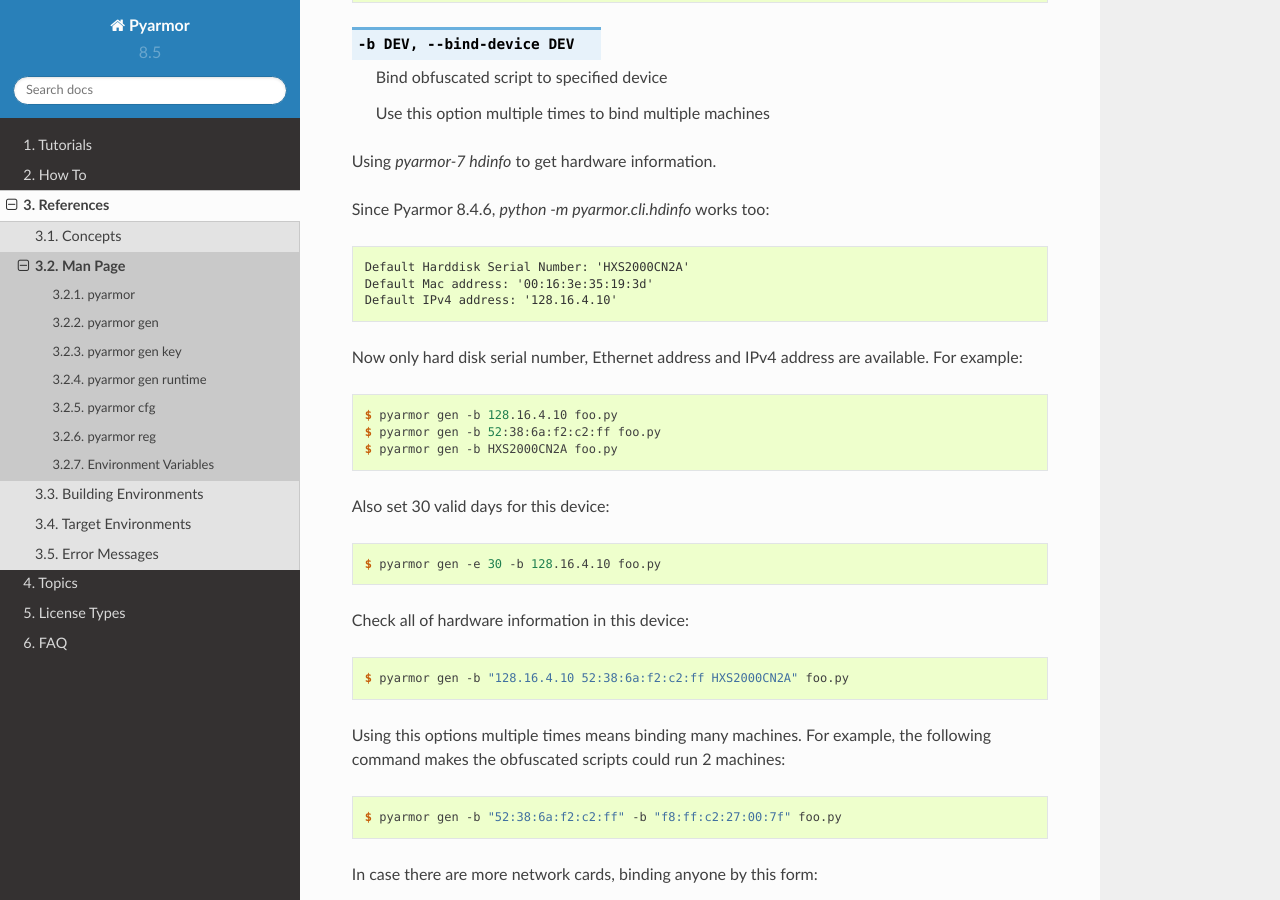
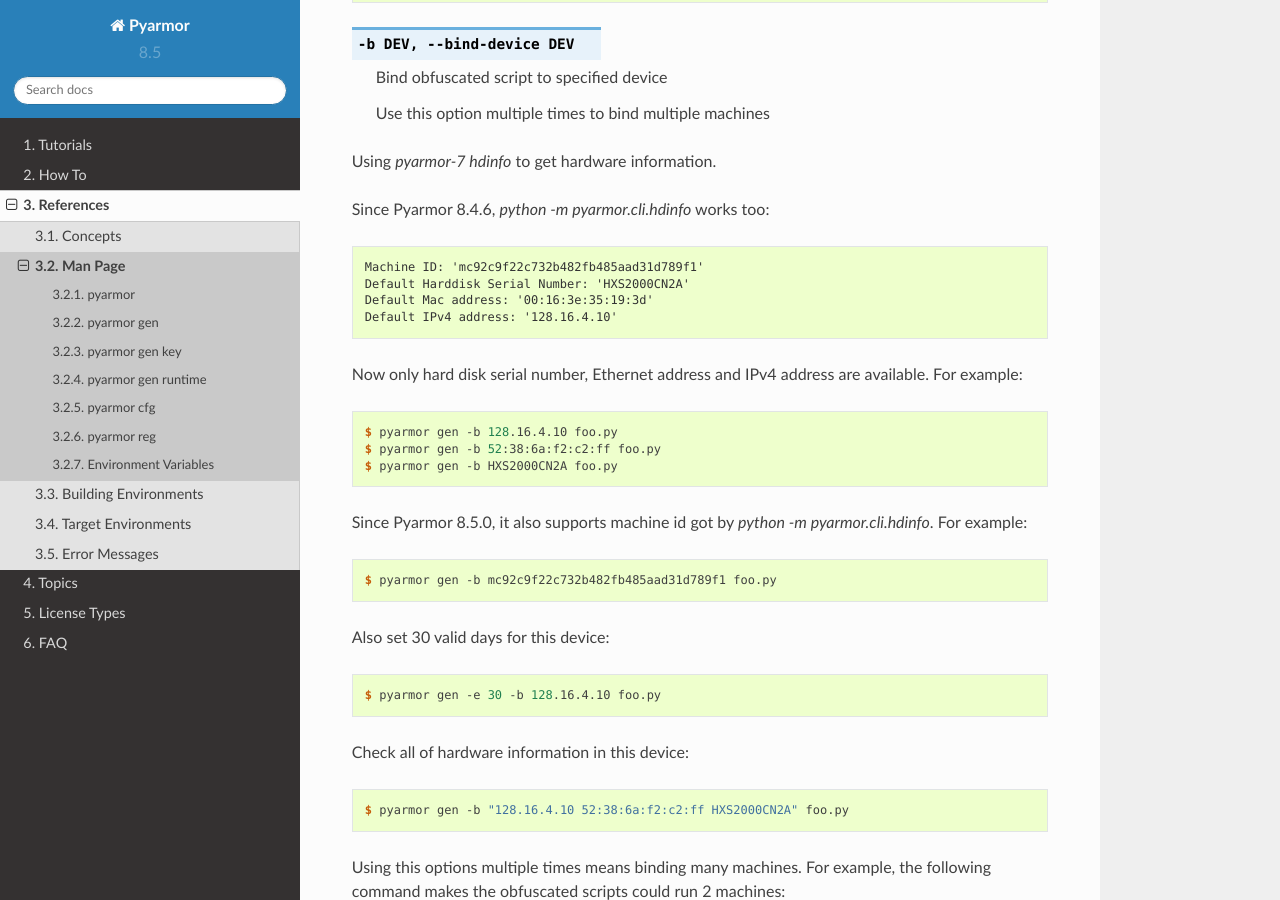
Before and after one commit to dashingsoft/pyarmor, a Sphinx documentation site: the page built from docs/reference/man.rst, in a window 1280 px wide and 900 px high, scrolled down 8841 px. Built offline with Sphinx 7.4.7 and the Read the Docs theme 2.0.0, drawn with Linux system fonts in a browser that asks for light colours.

Commit message:
Doc --bind-device support machine id

```diff
--- a/docs/reference/man.rst
+++ b/docs/reference/man.rst
@@ -305,6 +305,7 @@
 
 Since Pyarmor 8.4.6, `python -m pyarmor.cli.hdinfo` works too::
 
+    Machine ID: 'mc92c9f22c732b482fb485aad31d789f1'
     Default Harddisk Serial Number: 'HXS2000CN2A'
     Default Mac address: '00:16:3e:35:19:3d'
     Default IPv4 address: '128.16.4.10'
@@ -314,6 +315,10 @@
     $ pyarmor gen -b 128.16.4.10 foo.py
     $ pyarmor gen -b 52:38:6a:f2:c2:ff foo.py
     $ pyarmor gen -b HXS2000CN2A foo.py
+
+Since Pyarmor 8.5.0, it also supports machine id got by `python -m pyarmor.cli.hdinfo`. For example::
+
+    $ pyarmor gen -b mc92c9f22c732b482fb485aad31d789f1 foo.py
 
 Also set 30 valid days for this device::
 
```
